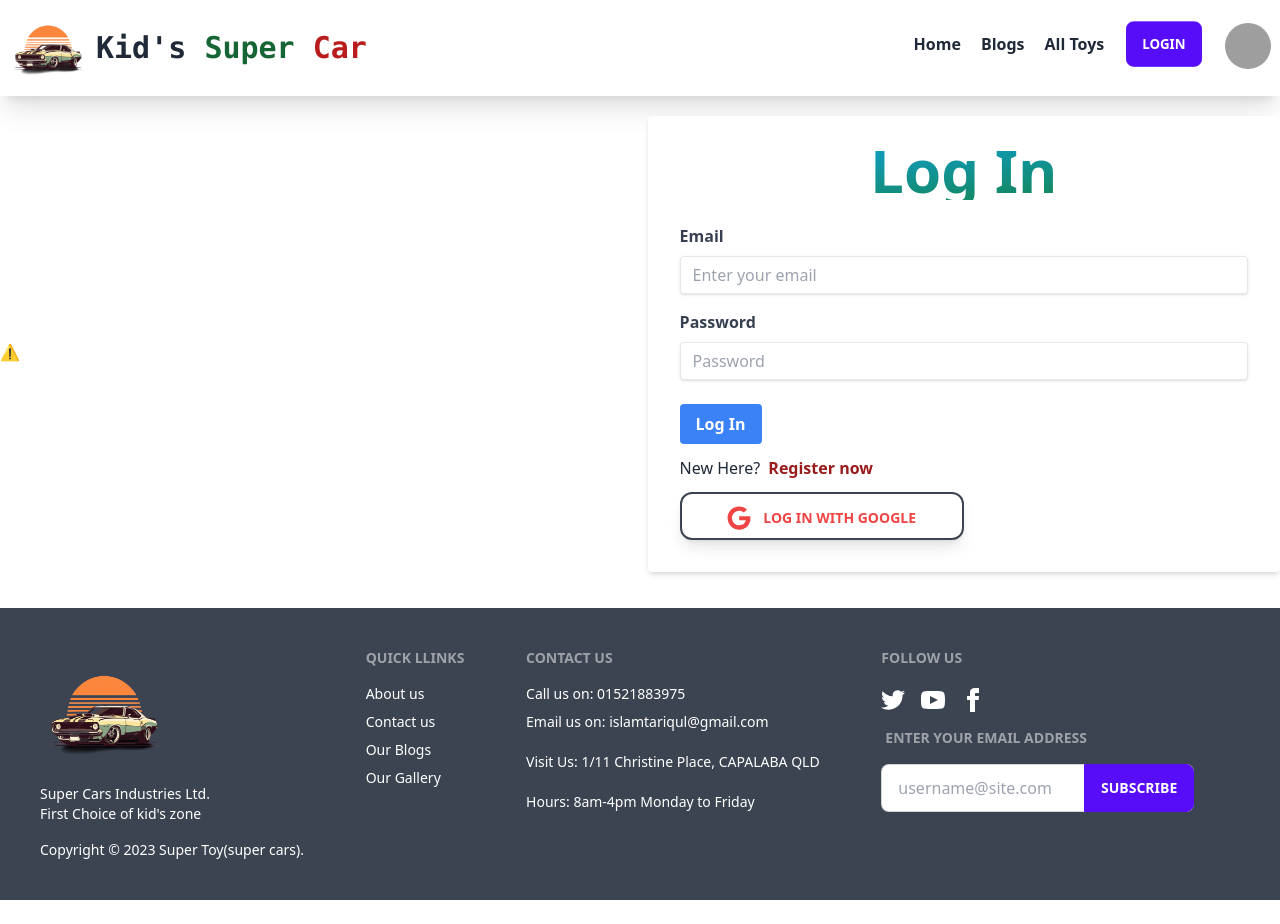
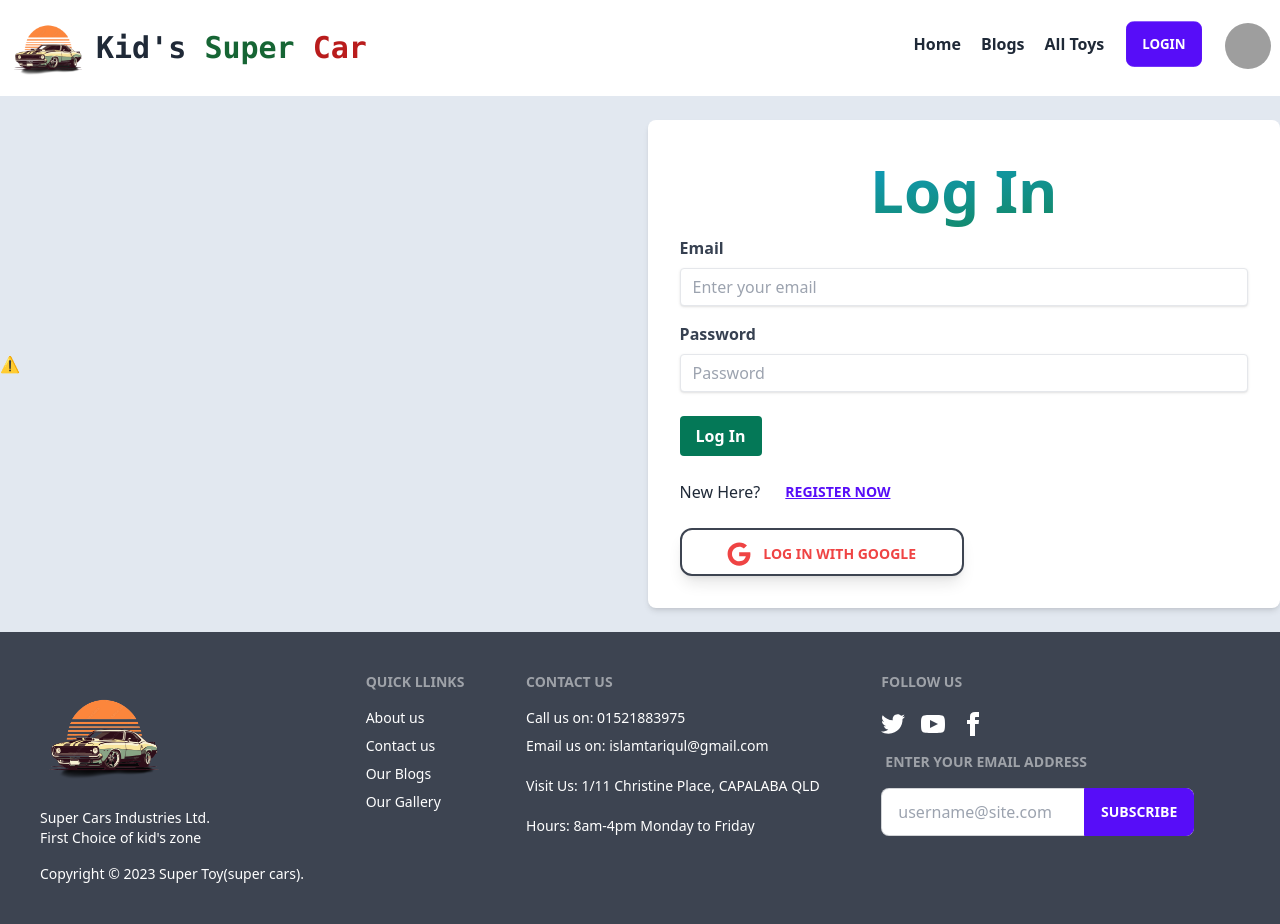
Before and after one commit to TariqulIslamTusher/Kids-SuperCar-client, a React (Vite) app: page /login in a window 1280 px wide. Before the commit the page ends 900 px from the top, so only its background shows below. Built offline with nearby package versions, Linux system fonts and the light colour scheme; no server answers; grey boxes are pictures that could not be loaded.

Commit message:
Login and Registration page designed

```diff
--- a/src/components/Toys/AllToys/ToysTable.jsx
+++ b/src/components/Toys/AllToys/ToysTable.jsx
@@ -6,7 +6,9 @@ import Loader from '../../Loader/Loader';
 
 const ToysTable = () => {
 
-    const [products, setProducts] = useState('')
+    const [limit, setLimit] = useState(1)
+
+    let [products, setProducts] = useState('')
 
     useEffect(() => {
         fetch('http://localhost:4000/products')
@@ -16,10 +18,13 @@ const ToysTable = () => {
             })
     }, [])
 
-
     if (!products) {
         return <Loader></Loader>
     }
+
+
+
+
 
     return (
         <div className="overflow-x-auto w-full shadow-xl">
@@ -31,7 +36,7 @@ const ToysTable = () => {
                         <th>Photo</th>
                         <th>Toy</th>
                         <th>Seller</th>
-                        <th>Sub-Category</th>
+                        <th>Category</th>
                         <th>Price</th>
                         <th>Availabe Qty</th>
                         <th>Details</th>
@@ -41,16 +46,17 @@ const ToysTable = () => {
                 <tbody>
                     {/* row 1 */}
 
-
-
                     {
+                        limit ?
+                            products.slice(0, 10).map((product, i) => <TableRow key={i} product={product} i={i}></TableRow>)
+                            :
                             products.map((product, i) => <TableRow key={i} product={product} i={i}></TableRow>)
                     }
 
 
                 </tbody>
-                {/* foot */}
-                {products.length > 20 ? <>
+                {/* foot
+                {!limit ? <>
                     <tfoot>
                         <tr>
                             <th>Ser</th>
@@ -63,9 +69,17 @@ const ToysTable = () => {
                             <th>Details</th>
                         </tr>
                     </tfoot>
-                </> : ''}
+                </> : ' '} */}
 
             </table>
+            {
+                products.length > 10 ?
+                    <div className='w-full my-2 text-right'>
+                        {
+                            limit ? <button className='btn' onClick={() => setLimit(0)}>Show More</button> : <button className='btn' onClick={() => setLimit(1)}>Show Less</button>
+                        }
+                    </div> : ''
+            }
         </div>
     );
 };
--- a/src/components/Toys/MyToys/MyToysTable.jsx
+++ b/src/components/Toys/MyToys/MyToysTable.jsx
@@ -5,7 +5,8 @@ import { AuthContext } from '../../AuthProvider/AuthProvider';
 import Loader from '../../Loader/Loader';
 
 const MyToysTable = () => {
-    const {user} = useContext(AuthContext)
+    const { user } = useContext(AuthContext)
+    const [limit, setLimit] = useState(1)
     const [products, setProducts] = useState([])
 
     const url = `http://localhost:4000/addedProducts?email=${user?.email}`
@@ -18,7 +19,7 @@ const MyToysTable = () => {
             })
     }, [])
 
-    if(!products){
+    if (!products) {
         return <Loader></Loader>
     }
 
@@ -75,7 +76,7 @@ const MyToysTable = () => {
                         <th>Photo</th>
                         <th>Toy</th>
                         <th>Seller</th>
-                        <th>Sub-Category</th>
+                        <th>Category</th>
                         <th>Price</th>
                         <th>Availabe Qty</th>
                         <th>Details</th>
@@ -86,7 +87,10 @@ const MyToysTable = () => {
 
 
                     {
-                        products.map((product, i) => <MyTableRows key={i} product={product} handleDelete={handleDelete} i={i}></MyTableRows>)
+                        limit ?
+                            products.slice(0, 10).map((product, i) => <MyTableRows key={i} product={product} handleDelete={handleDelete} i={i}></MyTableRows>)
+                            :
+                            products.map((product, i) => <MyTableRows key={i} product={product} handleDelete={handleDelete} i={i}></MyTableRows>)
                     }
 
 
@@ -94,8 +98,8 @@ const MyToysTable = () => {
 
 
 
-                {
-                    products.length > 20 ? <>
+                {/* {
+                    products.length > 15 ? <>
                         <tfoot>
                             <tr>
                                 <th>
@@ -115,9 +119,17 @@ const MyToysTable = () => {
                             </tr>
                         </tfoot>
                     </> : ''
-                }
+                } */}
 
             </table>
+            {
+                    products.length > 10 ?
+                        <div className='w-full my-2 text-right'>
+                            {
+                                limit ? <button className='btn' onClick={() => setLimit(0)}>Show More</button> : <button className='btn' onClick={() => setLimit(1)}>Show Less</button>
+                            }
+                        </div> : ''
+                }
         </div>
     );
 };
--- a/src/components/Toys/ViewDetails/OwnViewDetails.jsx
+++ b/src/components/Toys/ViewDetails/OwnViewDetails.jsx
@@ -74,11 +74,12 @@ const OwnViewDetails = () => {
                         <FaRegEdit id="my-tooltip" className='text-2xl text-blue-800'></FaRegEdit>
                     </label>
                     {/* Put this part before </body> tag */}
+
+
                     <input type="checkbox" id="my-modal-5" className="modal-toggle" />
-
                     <div className="modal">
                         <div className="modal-box w-8/12 max-w-5xl">
-                            <label className="modal-action btn btn-outline w-fit ml-auto" htmlFor="my-modal-5" >
+                            <label className="modal-action btn btn-sm btn-outline w-fit ml-auto" htmlFor="my-modal-5" >
                                 <svg xmlns="http://www.w3.org/2000/svg" className="h-6 w-6" fill="none" viewBox="0 0 24 24" stroke="currentColor"><path strokeLinecap="round" strokeLinejoin="round" strokeWidth="2" d="M6 18L18 6M6 6l12 12" /></svg>
                             </label>
 
--- a/src/components/loginRegistration/Login.jsx
+++ b/src/components/loginRegistration/Login.jsx
@@ -115,7 +115,8 @@ const Login = () => {
     }
 
     return (
-        <div className='flex flex-col md:flex-row gap-4 items-center container mx-auto my-5'>
+        <div className='bg-slate-200 py-6'>
+            <div className='flex flex-col md:flex-row gap-4 items-center container mx-auto'>
                 <div className='w-1/2'>
                     <Player
                         src='https://assets4.lottiefiles.com/packages/lf20_2TUV98WaqI.json'
@@ -126,10 +127,10 @@ const Login = () => {
 
                     </Player>
                 </div>
-            <div className="bg-white shadow-md h-full rounded px-8 pt-6 pb-8 mb-4 w-1/2">
+                <div className="bg-white shadow-md h-full px-8 pt-6 pb-8 w-1/2 rounded-lg">
                     <ToastContainer />
                     <form onSubmit={handleLogin} >
-                    <div className='text-center mb-6'>
+                        <div className=''>
                             <h2 className='font-bold heading-text'>Log In</h2>
                         </div>
                         <div className="mb-4">
@@ -161,12 +162,12 @@ const Login = () => {
                             {passwordError ? <p className='text-red-500'>{passwordError}</p> : ''}
                         </div>
 
-                    <button className="bg-blue-500 hover:bg-blue-700 text-white font-bold py-2 px-4 rounded focus:outline-none focus:shadow-outline" type="submit">Log In</button>
+                        <button className="bg-emerald-700 hover:bg-emerald-900 text-white font-bold py-2 px-4 rounded focus:outline-none focus:shadow-outline" type="submit">Log In</button>
 
-                    <div className='flex flex-col md:flex-row my-3 gap-2'>
+                        <div className='flex flex-col md:flex-row my-3 gap-2 items-center'>
 
                             <p >New Here?</p>
-                        <Link className='text-red-800 font-bold' to='/register' state={location.state}>Register now</Link>
+                            <Link className='btn btn-link' to='/register' state={location.state}>Register now</Link>
                         </div>
 
 
@@ -178,6 +179,7 @@ const Login = () => {
                     </form>
                 </div>
             </div>
+        </div>
 
     );
 };
--- a/src/index.css
+++ b/src/index.css
@@ -3,5 +3,6 @@
 @tailwind utilities;
 
 .heading-text{
-    @apply text-center text-6xl font-extrabold text-transparent bg-gradient-to-br from-sky-500 to-green-700 bg-clip-text
+    @apply text-center text-6xl font-extrabold text-transparent bg-gradient-to-br from-sky-500 to-green-700 bg-clip-text p-4
+
 }
```
Also changed, not shown: src/components/loginRegistration/Register.jsx (+14 -8 lines), 1 other file (tests, documents, lock files or other folders). Lines whose indentation alone changed are shown as unchanged.
